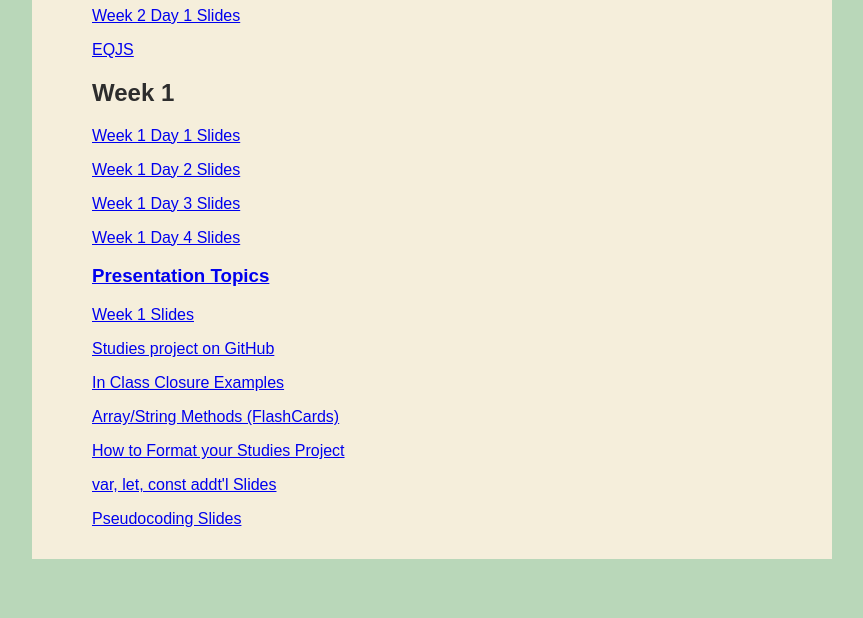
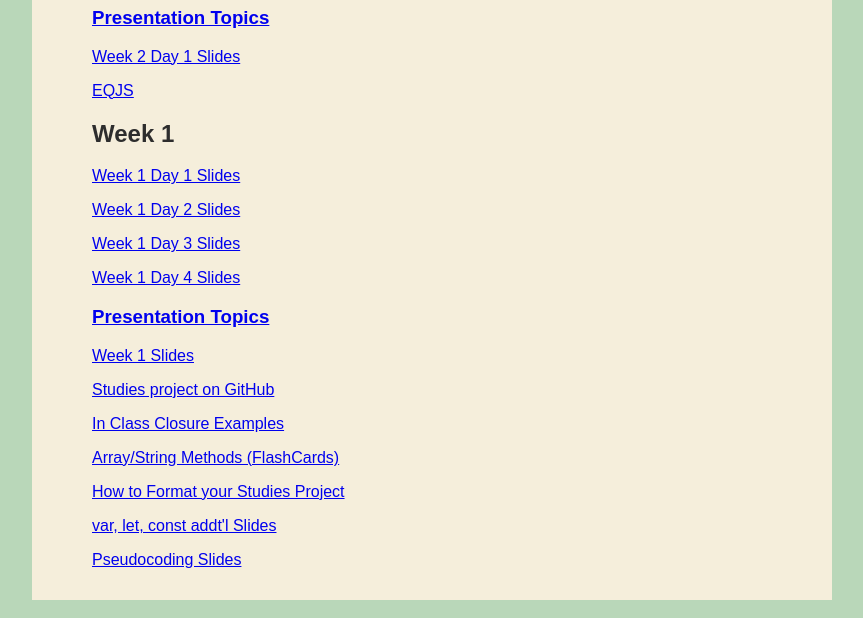
Before and after one commit to kchresfield/kilo.github.io, a plain HTML site: page helpfulLinks.html in a window 1280 px wide. Shown: the part 196-814 px from the top of the page, without its empty margins (208-1071 px from the left). Drawn offline with Linux system fonts and the light colour scheme.

Commit message:
added week 2 presentation topics

```diff
--- a/helpfulLinks.html
+++ b/helpfulLinks.html
@@ -117,7 +117,7 @@
                         <!--<a href="https://docs.google.com/presentation/d/1cs3u8ucSES02FROsmVD2M2TOZ-624C3Tvby4VcTlhOU/embed?usp=sharing"><p>Week 3 Day 1 Slides</p></a>-->
                     <!--    <a href="https://www.youtube.com/watch?v=BMUiFMZr7vk"><p>Youtube: Higher Order Functions</p></a>-->
                     <!--<h2>Week 2</h2>-->
-                    <!--    <a href="https://docs.google.com/document/d/1roWbGU1UHc_HG6quQqrRQLWyfJ-VDFvsuJFr5kuP46M/edit?usp=sharing"><h3>Presentation Topics</h3></a>-->
+                        <a href="https://docs.google.com/document/d/1roWbGU1UHc_HG6quQqrRQLWyfJ-VDFvsuJFr5kuP46M/edit?usp=sharing"><h3>Presentation Topics</h3></a>
                     <!--    <a href="https://docs.google.com/presentation/d/1k8pS_hZhaUn37k9uS7YJUO2Jr38UeHpk20W3bxOzuRE/embed?usp=sharing"><p>Week 2 Slides</p></a>s-->
                         <a href="https://docs.google.com/presentation/d/1-uIccS3coVh6LkC8jAc0tXttF0Rv-p71FYxTFFNbinM/embed?usp=sharing"><p>Week 2 Day 1 Slides</p></a>
                         <a href="http://eloquentjavascript.net/"><p>EQJS</p></a>
```
